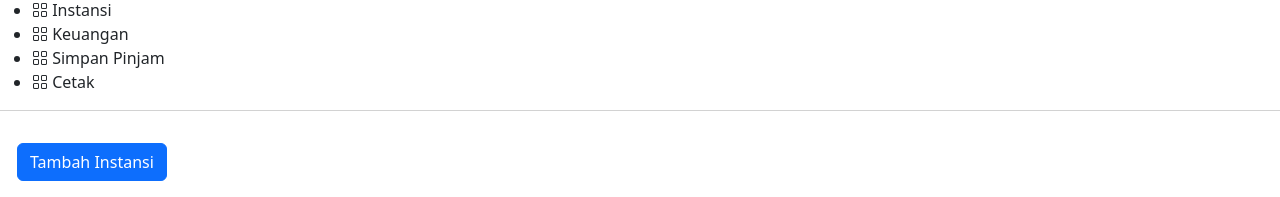
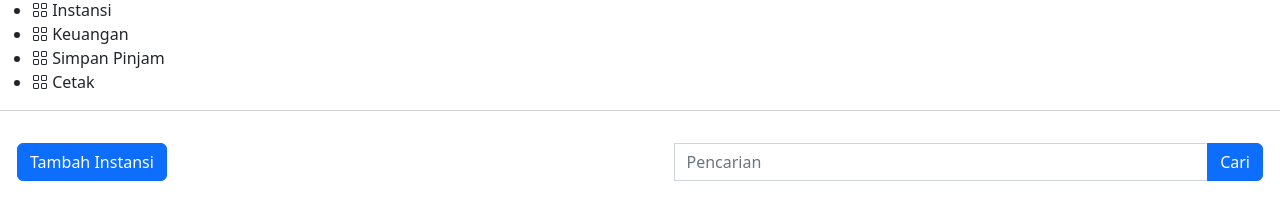
Before and after one commit to MohamadArdias/koperasi, a CodeIgniter app: page /koperasi/index.php/Instansi in a window 1280 px wide. Shown: the part 130-327 px from the top of the page. Run offline with CodeIgniter, Linux system fonts and the light colour scheme; data that the repository does not hold is empty; some libraries are stand-ins or nearby versions.

Commit message:
update instansi pencarian

```diff
--- a/application/controllers/Instansi.php
+++ b/application/controllers/Instansi.php
@@ -53,6 +53,10 @@ class Instansi extends CI_Controller
         $data['start'] = $this->uri->segment(3);
         $this->data['instansi'] = $this->Instansi->getInstansi($config['per_page'], $data['start']);
 
+        if ($this->input->post('keyword')) {
+            $this->data['instansi'] = $this->Instansi->cariDataInstansi();
+        }
+
         $this->load->view('Instansi/index', $this->data);
     }
 
--- a/application/models/Instansi_model.php
+++ b/application/models/Instansi_model.php
@@ -4,6 +4,16 @@ class Instansi_model extends  CI_Model
 {
     public function getAllInstansi()
     {
+        return $this->db->get('instan')->result_array();
+    }
+
+    public function cariDataInstansi()
+    {
+        $keyword = $this->input->post('keyword', true);
+        $this->db->like('KODE_INS', $keyword);
+        $this->db->or_like('NAMA_INS', $keyword);
+        $this->db->or_like('ALM_INS', $keyword);
+        $this->db->or_like('TLP_INS', $keyword);
         return $this->db->get('instan')->result_array();
     }
 
--- a/application/views/instansi/index.php
+++ b/application/views/instansi/index.php
@@ -15,8 +15,21 @@ $this->load->view('templates/sidebar');
         <?php endif; ?>
 
         <div class="mt-3">
-            <a href="<?= base_url(); ?>index.php/Instansi/tambah" class="btn btn-primary">Tambah Instansi</a>
+            <div class="col-md-12">
+                <form action="" method="post">
+                    <div class="input-group">
+                        <div>
+                            <a href="<?= base_url(); ?>index.php/Instansi/tambah" class="btn btn-primary">Tambah Instansi</a>
+                        </div>
+                    <div class="col"></div>
+                    <input type="text" class="form-control" placeholder="Pencarian" name="keyword">
+                    <button class="btn btn-primary" type="submit">Cari</button>
+                    </div>
+                </form>
+            </div>
         </div>
+
+
         <table class="table table-bordered mt-3">
             <thead class="table-primary">
                 <tr>
```
